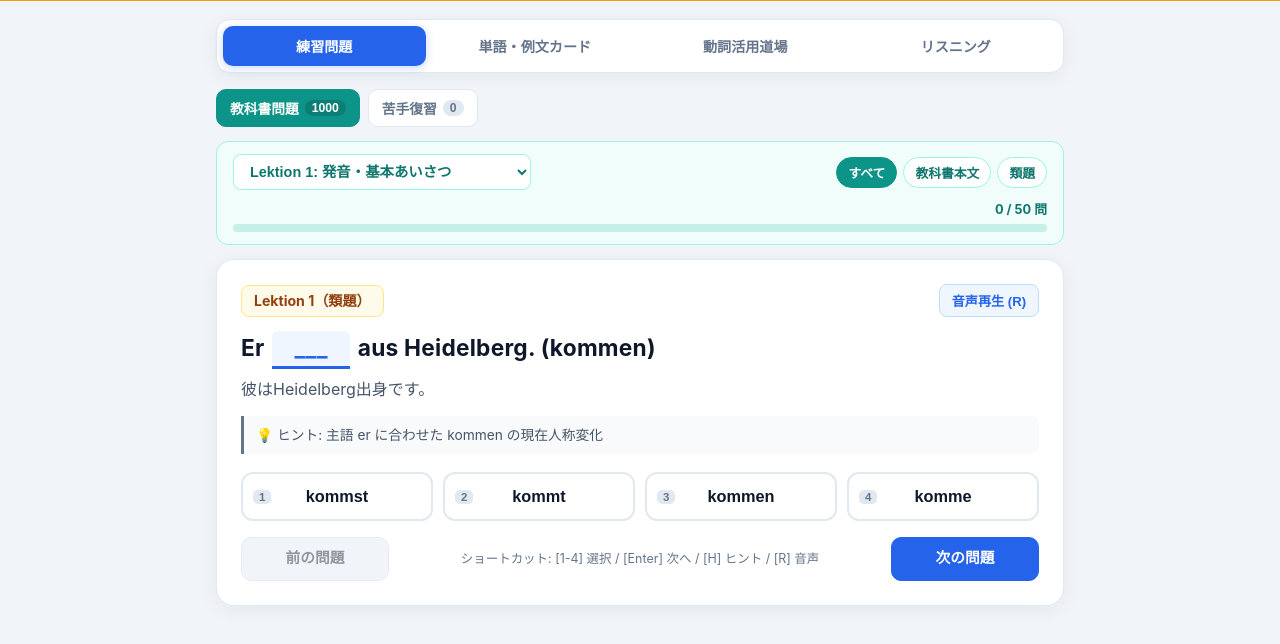
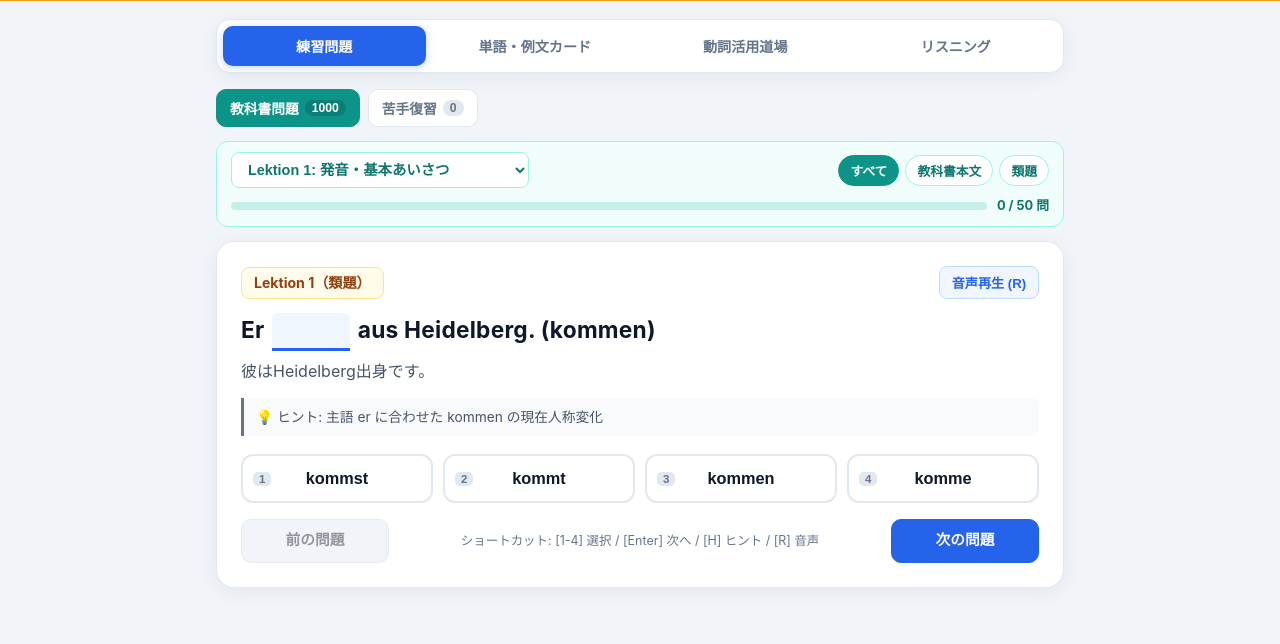
Before and after one commit to kosei25125/german, a plain HTML site: page german_sentence_drill.html in a window 1280 px wide. Shown: the part 62-706 px from the top of the page. Drawn offline with Linux system fonts and the light colour scheme.

Commit message:
Add files via upload

```diff
--- a/german_sentence_drill.html
+++ b/german_sentence_drill.html
@@ -239,15 +239,15 @@
     background: var(--tb-bg);
     border: 1px solid var(--tb-border);
     border-radius: 12px;
-    padding: 12px 16px;
+    padding: 10px 14px;
     margin-bottom: 14px;
     display: none;
     flex-direction: column;
-    gap: 10px;
+    gap: 8px;
   }
   .tb-filter-bar.show { display: flex; }
   .tb-filter-row {
-    display: flex; flex-wrap: wrap; gap: 10px; align-items: center; justify-content: space-between;
+    display: flex; flex-wrap: wrap; gap: 8px; align-items: center; justify-content: space-between;
   }
   .tb-select {
     padding: 8px 12px;
@@ -271,9 +271,9 @@
     cursor: pointer;
   }
   .pill.active { background: var(--tb); color: #fff; border-color: var(--tb); }
-  .progress-wrap { width: 100%; }
-  .progress-meta { display: flex; justify-content: flex-end; font-size: 0.8rem; color: var(--tb-text); font-weight: 700; margin-bottom: 4px; }
-  .progress-bar { width: 100%; height: 8px; background: rgba(20, 184, 166, 0.2); border-radius: 99px; overflow: hidden; }
+  .progress-wrap { display: flex; align-items: center; gap: 10px; width: 100%; }
+  .progress-count { font-size: 0.8rem; color: var(--tb-text); font-weight: 700; white-space: nowrap; flex-shrink: 0; }
+  .progress-bar { flex: 1; height: 8px; background: rgba(20, 184, 166, 0.2); border-radius: 99px; overflow: hidden; }
   .progress-fill { height: 100%; background: var(--tb); width: 0%; transition: width 0.35s ease; }
 
   /* Stats & Audio bar */
@@ -674,10 +674,8 @@
         </div>
       </div>
       <div class="progress-wrap">
-        <div class="progress-meta">
-          <span id="lessonProgressCount">0 / 50 問</span>
-        </div>
         <div class="progress-bar"><div class="progress-fill" id="lessonProgressFill"></div></div>
+        <span class="progress-count" id="lessonProgressCount">0 / 50 問</span>
       </div>
     </div>
   </div>
@@ -2399,7 +2397,7 @@ function getFilteredPool() {
 // 複数空欄（___ ... ___）を正確に表示・補完するヘルパー
 function formatSentenceWithBlanks(deStr, prefixId) {
   let idx = 0;
-  return deStr.replace(/___/g, () => `<span class="blank" id="${prefixId}_${idx++}">___</span>`);
+  return deStr.replace(/___/g, () => `<span class="blank" id="${prefixId}_${idx++}">&nbsp;</span>`);
 }
 
 function buildFullGermanSentence(q) {
--- a/sw.js
+++ b/sw.js
@@ -1,4 +1,4 @@
-const CACHE_NAME = "german-drill-pwa-v13";
+const CACHE_NAME = "german-drill-pwa-v14";
 const ASSETS = [
   "./",
   "./index.html",
```
Also changed, not shown: index.html (+8 -10 lines).
